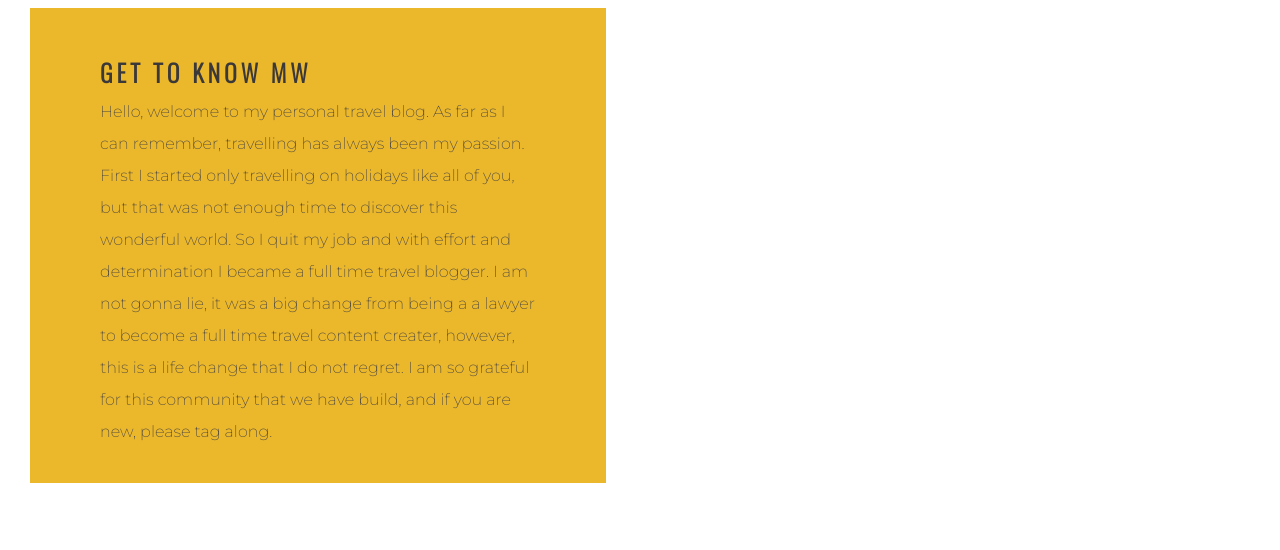
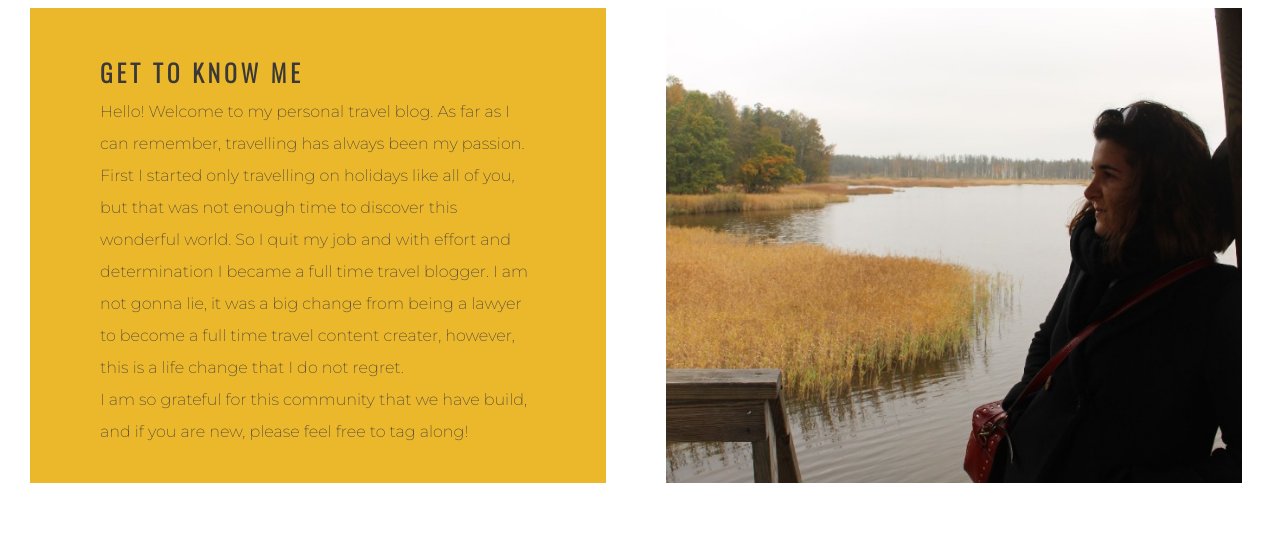
Before and after one commit to mntsedomenech/My-Travel.Blog, a plain HTML site: page index.html in a window 1280 px wide. Shown: the part 122-672 px from the top of the page. Drawn offline with nearby package versions, Linux system fonts and the light colour scheme; files whose address does not match are found by name.

Commit message:
Add photography imagies

```diff
--- a/assets/css/style.css
+++ b/assets/css/style.css
@@ -58,7 +58,7 @@ h1 {
 
 
 /*Hero image style*/
-/*Main body section style*/
+
 /*Footer style*/
 
 .footer {
@@ -78,7 +78,7 @@ h1 {
      font-size: small;
      float: left;
      text-transform: uppercase;
-     color: #fff;
+     color: #3a3838;
      margin-left: 30px;
 }
 
@@ -117,17 +117,21 @@ h1 {
     margin-bottom: 70px;
     background-color: #ebb72b;
     line-height:2;
+    text: justify;
   }
 
   /* about me section image*/
 
-.large-profile {
-    background: url('');
+.profile-picture {
+    background: url('../images/Contactpicture.jpg');
     background-size: cover;
     background-position: center;
   }
 
 /*destinations style*/
+
 /*Photography style*/
+
 /*japan style*/
+
 /*iceland*/
--- a/index.html
+++ b/index.html
@@ -37,18 +37,19 @@
     </section>
     <section>
         <div class="column-2">
-            <h1>Get to know mw</h1>
-            <p>Hello, welcome to my personal travel blog. As far as I can remember, travelling has always been my passion. First I started
+            <h1>Get to know me</h1>
+            <p>Hello! Welcome to my personal travel blog. As far as I can remember, travelling has always been my passion. First I started
                 only travelling on holidays like all of you, but that was not enough time to discover this wonderful world. So I quit my job
                 and with effort and determination I became a full time travel blogger. I am not gonna lie, it was a big change from being a
-                a lawyer to become a full time travel content creater, however, this is a life change that I do not regret. I am so grateful
-                for this community that we have build, and if you are new, please tag along. </p>
+                lawyer to become a full time travel content creater, however, this is a life change that I do not regret. <br>
+                I am so grateful for this community that we have build, and if you are new, please feel free to tag along! </p>
+        </div>
+        <div class="column-2 profile-picture">
         </div>
     </section>
     <section>
         Subscribre to my news letter
     </section>
-
 
     <footer>
         <h1 id="copyright">Copyright 2023 The Roaming Pumpkin - All Rights Reserved</h1>
```
Also changed, not shown: assets/images/IMG-3933.JPG (added), assets/images/IMG_1898 copy.JPG (added), assets/images/IMG_2136 copy.JPG (added), assets/images/IMG_2143.JPG (added), assets/images/IMG_2168 copy.JPG (added), assets/images/Unknown-12.jpg (added), assets/images/Unknown-13.jpg (added), assets/images/Unknown-22.jpg (added), assets/images/Unknown-25.jpg (added), assets/images/Unknown-3.jpg (added), assets/images/Unknown-4.jpg (added), assets/images/Unknown-5.jpg (added), assets/images/Unknown-8.jpg (added), assets/images/Unknown-9.jpg (added), 2 other files.
